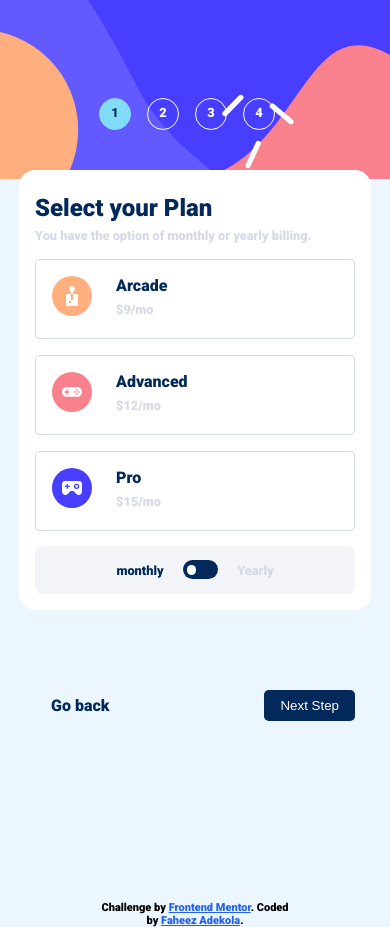
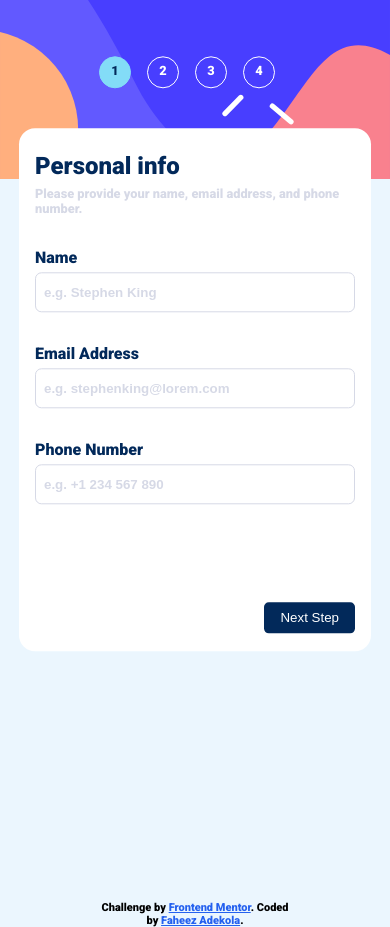
Before and after one commit to Kolahub/multi-step-form-main, a website: page index.html in a window 390 px wide. Drawn offline with Linux system fonts and the light colour scheme.

Commit message:
mobile-design-completed

```diff
--- a/index.html
+++ b/index.html
@@ -38,7 +38,7 @@
         </div>
 
         <div class="aside">
-          <div class="aside__step--one hidden">
+          <div class="aside__step--one">
             <h2 class="heading_sec aside__step--one__heading">Personal info</h2>
           <p> Please provide your name, email address, and phone number.</p>
 
@@ -65,7 +65,7 @@
             </div>
           </div>
 
-          <div class="aside__step--two">
+          <div class="aside__step--two hidden">
             <h2 class="heading_sec aside__step--two__heading">Select your Plan</h2>
           <p> You have the option of monthly or yearly billing.</p>
 
```
